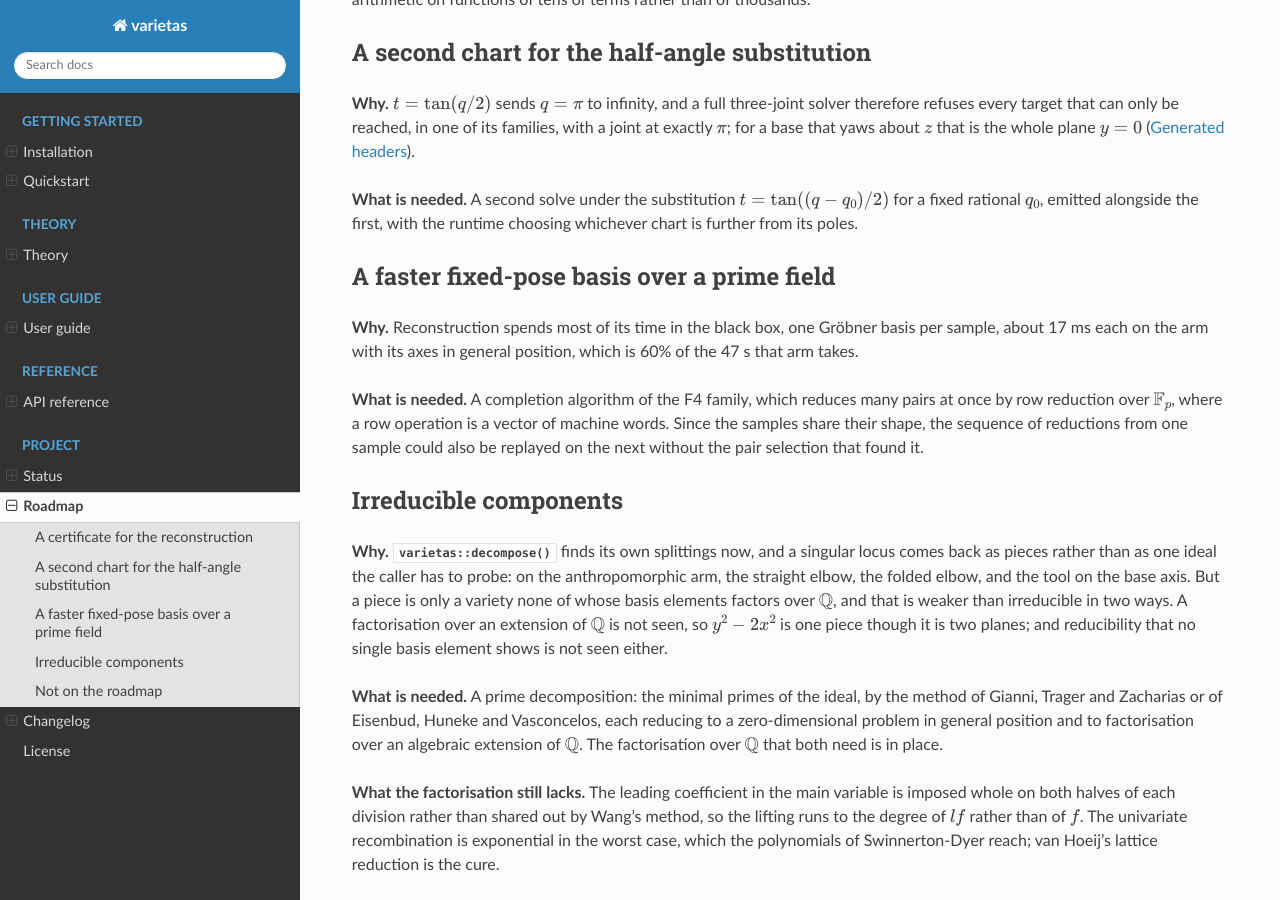
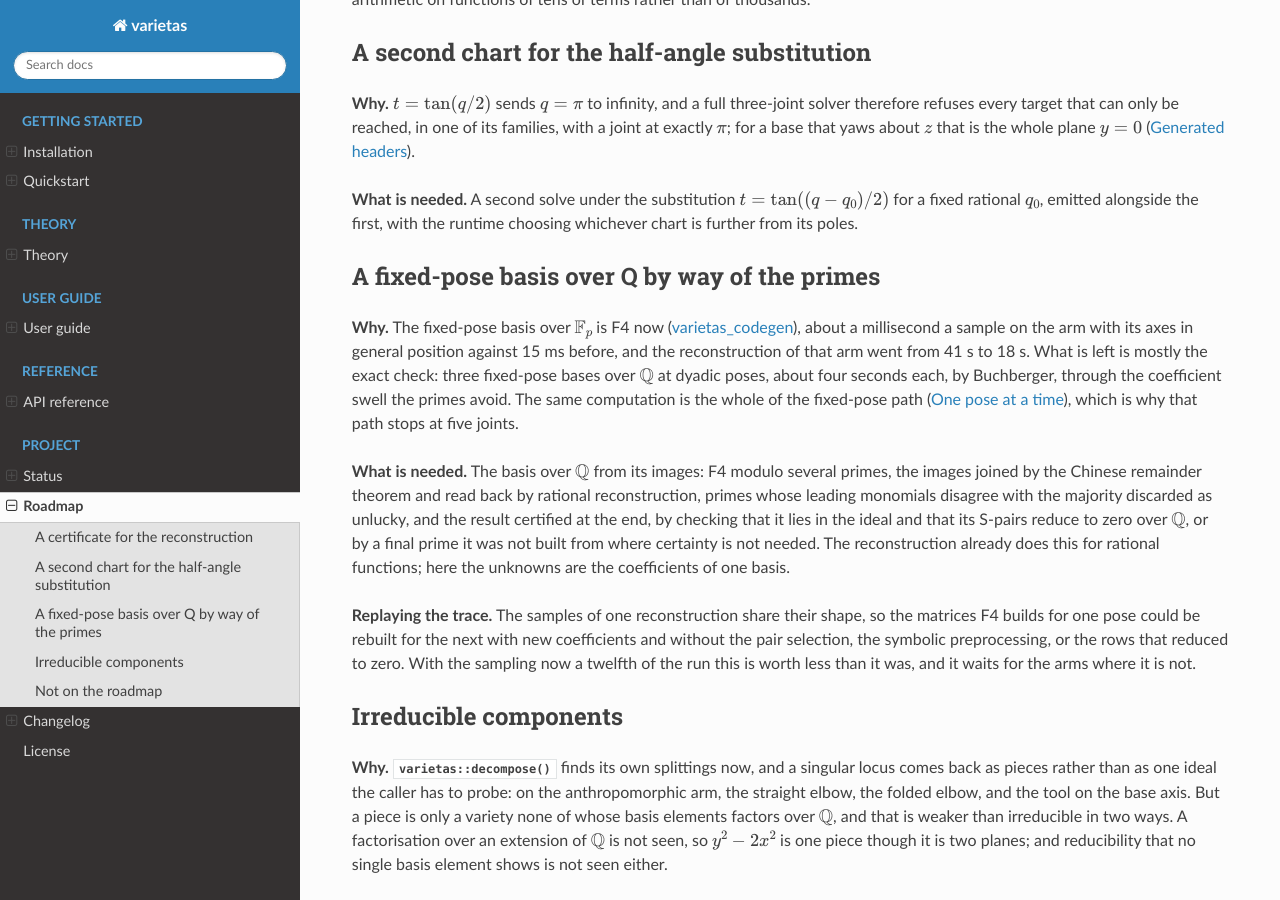
Before and after one commit to HanielUlises/varietas, a Sphinx documentation site: the page built from docs/roadmap.rst, in a window 1280 px wide and 900 px high, scrolled down 588 px. Built offline with Sphinx 7.4.7 and the Read the Docs theme 3.1.0, drawn with Linux system fonts in a browser that asks for light colours.

Commit message:
Complete bases over Z/p by F4, a matrix of machine words at a time
Every sample the reconstruction takes is one saturated Gröbner basis at a
fixed pose over a prime field, and Buchberger spent about 15 ms on each for
the arm with three pairwise skew axes, sixty percent of its run. F4 takes
every pending pair of the lowest sugar degree at once, collects the reducers
they call on by symbolic preprocessing, and row-reduces the lot as one sparse
matrix whose columns are the monomials in decreasing order, with the pairs
pruned by the criteria of Gebauer and Möller. The same basis costs about a
millisecond.

groebner_engine is the hook by which a coefficient type chooses how its bases
are completed, Buchberger by default. residue chooses F4, and prime_field.hpp
includes the specialisation so that no translation unit sees the one without
the other. groebner_basis still reduces what the engine returns, and the
reduced basis is unique, so nothing downstream can tell which ran: the tests
compare the two coefficient for coefficient on random systems under grevlex,
lex and the saturation order, inconsistent and positive-dimensional ones
included, and on the saturated ideal of an arm.

Reconstruction on the arms of doc/experiments/spatial_cost.cpp: the
anthropomorphic arm 0.24 s to 0.09 s, the displaced elbow 0.54 s to 0.18 s,
the demonstration's arm 2.4 s to 0.63 s, the skew arm 41 s to 18 s. The
emitted solvers are identical byte for byte. Two thirds of what the skew arm
still takes is the exact check, three fixed-pose bases over Q by Buchberger,
and the same computation is the whole fixed-pose path; the roadmap now leads
with lifting that basis from its images modulo primes.

```diff
--- a/docs/roadmap.rst
+++ b/docs/roadmap.rst
@@ -38,18 +38,32 @@ about :math:`z` that is the whole plane :math:`y = 0`
 alongside the first, with the runtime choosing whichever chart is further from
 its poles.
 
-A faster fixed-pose basis over a prime field
-============================================
+A fixed-pose basis over Q by way of the primes
+==============================================
 
-**Why.** Reconstruction spends most of its time in the black box, one
-Gröbner basis per sample, about 17 ms each on the arm with its axes in general
-position, which is 60% of the 47 s that arm takes.
+**Why.** The fixed-pose basis over :math:`\F_p` is F4 now (:doc:`api/codegen`),
+about a millisecond a sample on the arm with its axes in general position
+against 15 ms before, and the reconstruction of that arm went from 41 s to
+18 s. What is left is mostly the exact check: three fixed-pose bases over
+:math:`\Q` at dyadic poses, about four seconds each, by Buchberger, through
+the coefficient swell the primes avoid. The same computation is the whole of
+the fixed-pose path (:doc:`guide/pose_ik`), which is why that path stops at
+five joints.
 
-**What is needed.** A completion algorithm of the F4 family, which reduces
-many pairs at once by row reduction over :math:`\F_p`, where a row operation is
-a vector of machine words. Since the samples share their shape, the sequence of
-reductions from one sample could also be replayed on the next without the
-pair selection that found it.
+**What is needed.** The basis over :math:`\Q` from its images: F4 modulo
+several primes, the images joined by the Chinese remainder theorem and read
+back by rational reconstruction, primes whose leading monomials disagree with
+the majority discarded as unlucky, and the result certified at the end, by
+checking that it lies in the ideal and that its S-pairs reduce to zero over
+:math:`\Q`, or by a final prime it was not built from where certainty is not
+needed. The reconstruction already does this for rational functions; here the
+unknowns are the coefficients of one basis.
+
+**Replaying the trace.** The samples of one reconstruction share their shape,
+so the matrices F4 builds for one pose could be rebuilt for the next with new
+coefficients and without the pair selection, the symbolic preprocessing, or
+the rows that reduced to zero. With the sampling now a twelfth of the run this
+is worth less than it was, and it waits for the arms where it is not.
 
 Irreducible components
 ======================
```
Also changed, not shown: README.md (+2 -1 lines), docs/api/codegen.rst (+15 -0 lines), docs/api/core.rst (+10 -2 lines), docs/changelog.rst (+20 -0 lines), docs/status.rst (+7 -5 lines), 7 other files.
